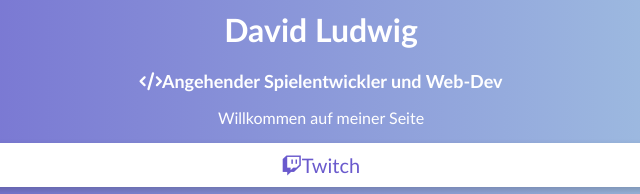
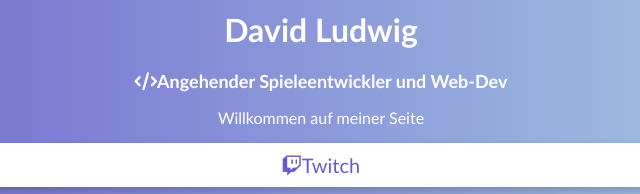
Before and after one commit to DaviluLP/Mimo_Portfolio, a website: page index.html in a window 1280 px wide. Shown: the part 155-349 px from the top of the page, 319-959 px from the left. Drawn offline with Linux system fonts and the light colour scheme.

Commit message:
Fix typo in job title
Corrected the German word "Spielentwickler" to "Spieleentwickler" in the HTML file. This change ensures the appropriate plural form is used, improving the accuracy and professionalism of the page.

```diff
--- a/index.html
+++ b/index.html
@@ -9,7 +9,7 @@
     <body>
         <img src="img/me.jpg" alt="Me" width="150">
         <h1>David Ludwig</h1>
-        <h2><i class="fas fa-code"></i>Angehender Spielentwickler und Web-Dev</h2>
+        <h2><i class="fas fa-code"></i>Angehender Spieleentwickler und Web-Dev</h2>
         <p>Willkommen auf meiner Seite</p>
         <a href="www.twitch.tv/deviludevlp"><i class="fab fa-twitch"></i>Twitch</a>
         <a href="https://www.youtube.com/channel/UC9YkygpdJ5n6ZpZkd1rn28g"><i class="fab fa-youtube"></i>YouTube</a>
```
